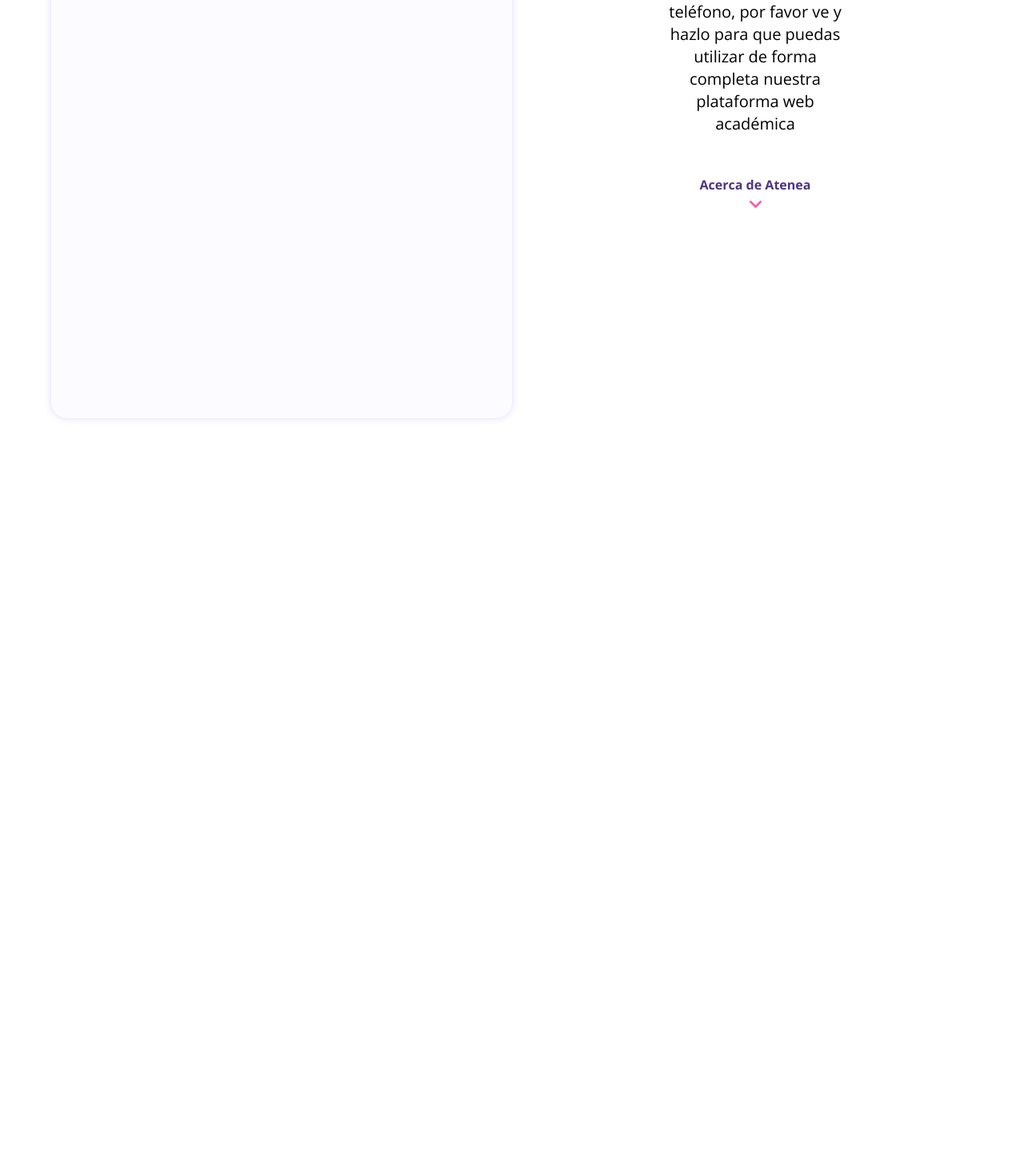
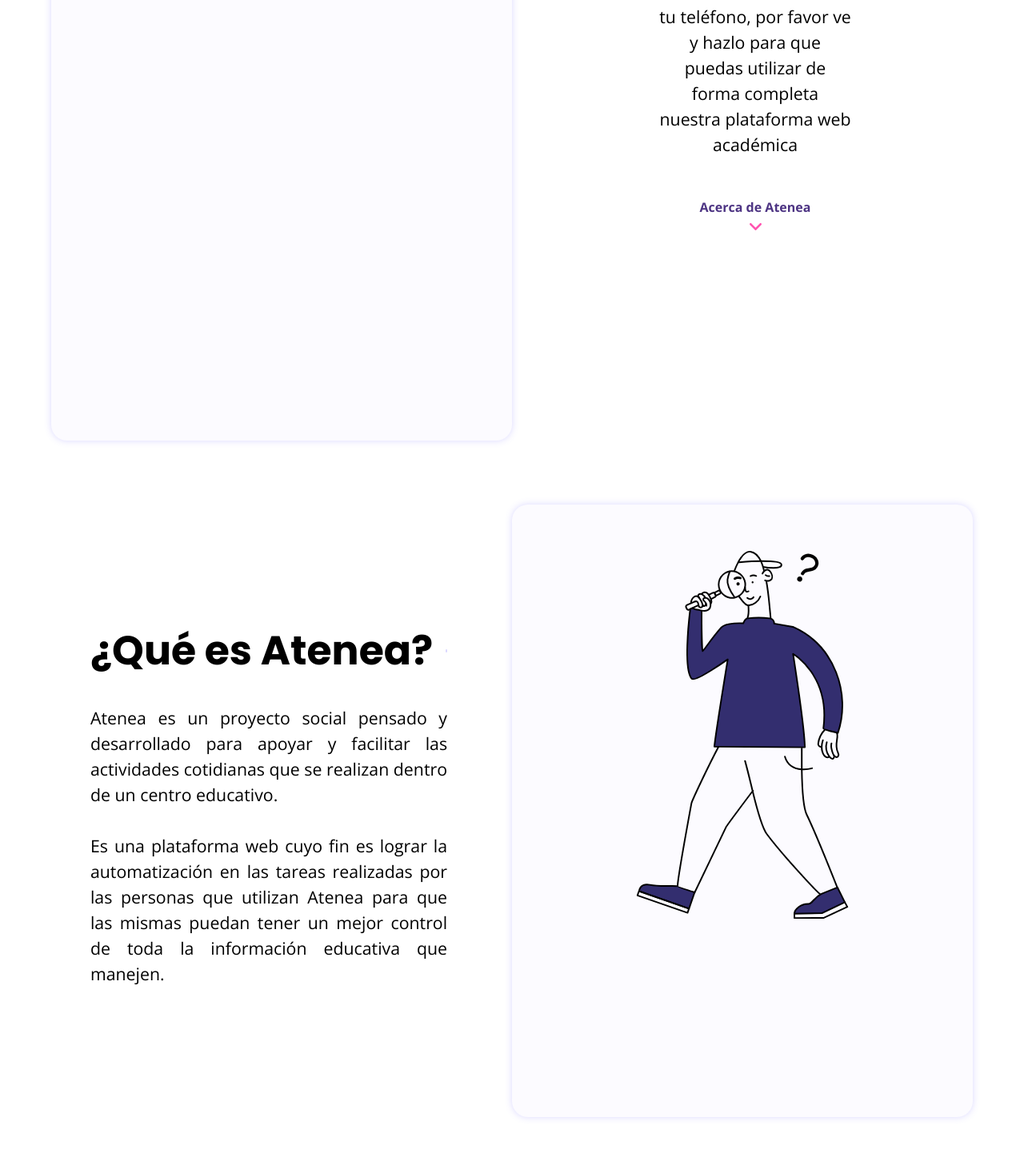
Before and after one commit to Rafterminador/atenea-cliente, a React (Create React App) app: page / in a window 1280 px wide. Shown: the part 705-2142 px from the top of the page at 80% size. Before the commit the page ends 1308 px from the top, so only its background shows below. Built offline with nearby package versions, Linux system fonts and the light colour scheme; the HTML template or start-up script is replaced by a standard one.

Commit message:
First space of about
ya se visualiza de manera correcta el espacio de que es? del about en
desktop

```diff
--- a/src/index.css
+++ b/src/index.css
@@ -110,6 +110,19 @@ p {
   left: 80%;
 }
 
+/* clases para las font */
+.normtxtdesk {
+  /* normal text dessktop */
+  font-size: 1.333rem;
+  font-family: Open-Sans-400;
+}
+
+.bigtitdesk{
+  /* bit title desktop */
+  font-size: 3.157rem;
+  font-family:  Poppins-700;
+}
+
 /* Clases para botones */
 .btntxtsmdesk {
   /* button-text-small-desktop */
--- a/src/pages/LandingPage.jsx
+++ b/src/pages/LandingPage.jsx
@@ -4,6 +4,10 @@ import DesktopImage from "../assets/images/go-to-phone.svg";
 import { useNavigate } from "react-router-dom";
 import Navbar from "../components/Navbar";
 import ChevronDownIcon from "../assets/images/chevron_down.svg";
+import FirstImage from "../assets/images/about1.svg";
+import SecundImage from "../assets/images/about2.svg";
+import Profile from "../assets/images/profile.svg";
+import AboutProfile from "../components/AboutProfile";
 import "../utils/Redirect";
 
 const LandingPage = () => {
@@ -61,9 +65,9 @@ const LandingPage = () => {
         {/* contenido en desktop */}
         <div className="hidden text-center mb-20 ml-8 md:block">
           <div className="my-[270px] mx-[152px]">
-            <h1 className="mb-10 text-5xl">Bienvenido a Atenea</h1>
-            <p className="mb-10 text-xl">
-              <span className="text-bold ">¡Hola!, ¿Cómo estás?</span> <br />{" "}
+            <h1 className="mb-10 bigtitdesk">Bienvenido a Atenea</h1>
+            <p className="mb-10 normtxtdesk">
+              <span className="text-bold">¡Hola!, ¿Cómo estás?</span> <br />{" "}
               Actualmente Atenea está disponible para que puedas acceder
               únicamente mediante tu teléfono, por favor ve y hazlo para que
               puedas utilizar de forma completa nuestra plataforma web académica
@@ -82,6 +86,55 @@ const LandingPage = () => {
             </button>
           </div>
         </div>
+
+        {/* contenido del about */}
+        <div className="mb-20 mr-8">
+          <div className="mx-[9%] my-[30%]">
+            <div className="mb-12 flex flex-row items-center gap-4">
+              <h1 className="bigtitdesk m-auto">¿Qué es Atenea?</h1>
+              <div className="bg-[#DBD8FF] h-[4px] flex-none order-1 grow rounded-sm"></div>
+            </div>
+            <p className="normtxtdesk text-justify">
+              Atenea es un proyecto social pensado y desarrollado para apoyar y
+              facilitar las actividades cotidianas que se realizan dentro de un
+              centro educativo.
+              <br /> <br />
+              Es una plataforma web cuyo fin es lograr la automatización en las
+              tareas realizadas por las personas que utilizan Atenea para que
+              las mismas puedan tener un mejor control de toda la información
+              educativa que manejen.
+            </p>
+          </div>
+        </div>
+        <div className="bg-[#FCFBFF] bordeblur  md:rounded-[20px] md:mb-20">
+          <img
+            className="hidden mx-auto md:flex"
+            src={FirstImage}
+            alt="firstimage"
+          />
+        </div>
+
+
+        {/* <div className="items-center">
+          <div className="grid grid-cols-3">
+            <div className="bg-[#DBD8FF]  h-[4px] w-[720px] mt-[115px] ml-[70px]"></div>
+            <h1 className="text-center font-bold text-[51px] my-[80px]">
+              El Equipo
+            </h1>
+            <div className="bg-[#DBD8FF] h-[4px] w-[720px] mt-[116px] ml-[-175px]"></div>
+          </div>
+
+          <div className="grid grid-cols-4 items-center gap-[40px]">
+          <AboutProfile ruta={Profile} nombre = {"Kelvin Cano"} rol = {"Scrum Master & UI / UX Designer"} />
+          <AboutProfile ruta={Profile} nombre = {"Josué Méndez"} rol = {"Product Owner & Backend Developer"} />
+          <AboutProfile ruta={Profile} nombre = {"Fernando Juárez"} rol = {"Frontend Manager"} />
+          <AboutProfile ruta={Profile} nombre = {"Daniel Tistoj"} rol = {"Backend Manager"} />
+          <AboutProfile ruta={Profile} nombre = {"Luis Rodríguez"} rol = {"Frontend Developer"} />
+          <AboutProfile ruta={Profile} nombre = {"Manuel Villagrán"} rol = {"Frontend Developer"} />
+          <AboutProfile ruta={Profile} nombre = {"Fredy Mateo"} rol = {"Frontend Developer"} />
+          <AboutProfile ruta={Profile} nombre = {"Jonathan Martínez"} rol = {"Backend Developer"} />
+          </div>
+        </div> */}
       </div>
     </>
   );
```
